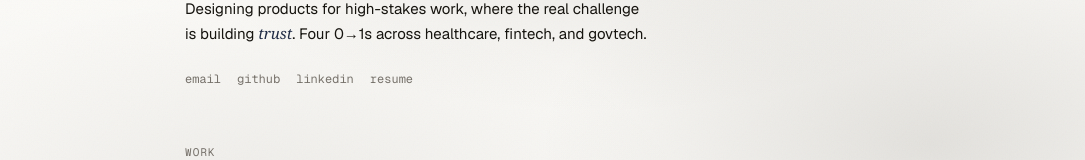
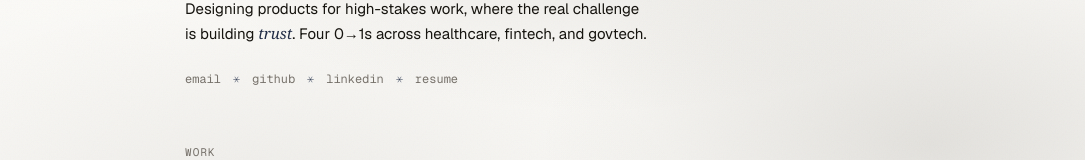
Before and after one commit to acaspx/portfolio-chops, a Next.js app: page / in a window 1280 px wide. Shown: the part 296-456 px from the top of the page, without its empty margins (195-1280 px from the left). Built offline with nearby package versions, Linux system fonts and the light colour scheme.

Commit message:
Home: asterisk separators between links

```diff
--- a/app/page.tsx
+++ b/app/page.tsx
@@ -1,6 +1,7 @@
 import MosaicName from "@/components/MosaicName";
 import HeroLede from "@/components/HeroLede";
 import IndexSection, { type IndexItem } from "@/components/IndexSection";
+import AsteriskMark from "@/components/AsteriskMark";
 
 /**
  * Index-format landing (yangjames.com pattern): one narrow centred column,
@@ -92,9 +93,12 @@ export default function Home() {
         <p className="mt-5 text-[15px] text-muted">Product Engineer &amp; Designer</p>
         <HeroLede leadClassName="mt-4 text-[15px] leading-relaxed text-balance" />
 
-        <ul className="mt-6 flex flex-wrap gap-x-4 gap-y-1 font-mono text-[12px] text-muted">
-          {links.map((l) => (
-            <li key={l.label}>
+        <ul className="mt-6 flex flex-wrap items-center gap-x-3 gap-y-1 font-mono text-[12px] text-muted">
+          {links.map((l, i) => (
+            // The asterisk rides with the link after it, so a wrapped line
+            // never starts or ends on a stray separator.
+            <li key={l.label} className="flex items-center gap-3">
+              {i > 0 && <AsteriskMark dense={false} className="h-[7px] w-[7px] text-accent" />}
               <a
                 href={l.href}
                 target="_blank"
```
